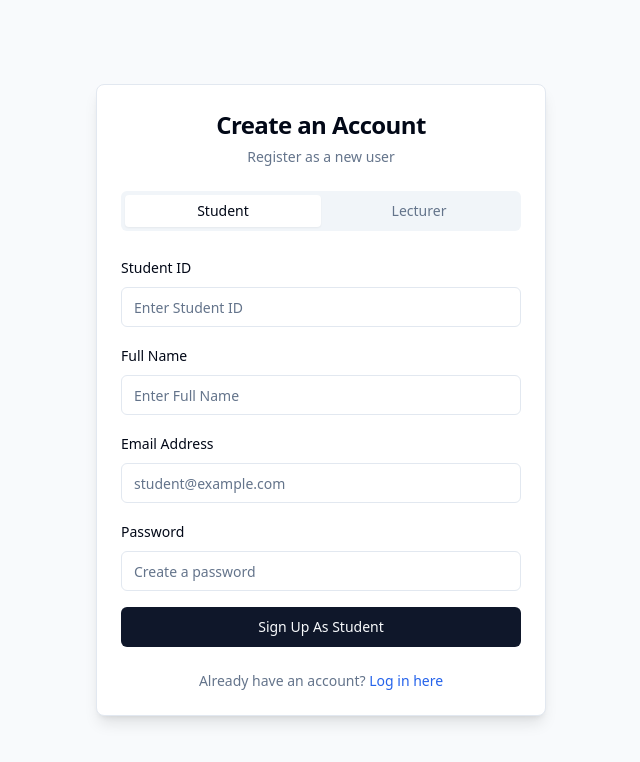
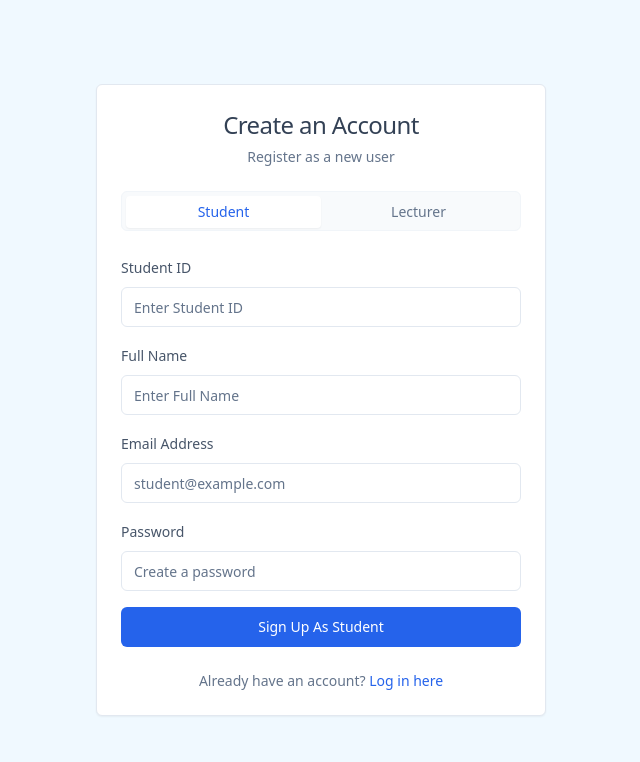
Before and after one commit to CannyCeles/UniDay, a React (Vite) app in the folder frontend/: page /register in a window 1280 px wide. Shown: the top 762 px of the page, without its empty margins (319-959 px from the left). Built offline with nearby package versions, Linux system fonts and the light colour scheme.

Commit message:
login regist style udpate & navigation

```diff
--- a/frontend/src/pages/Register.tsx
+++ b/frontend/src/pages/Register.tsx
@@ -54,23 +54,33 @@ export default function Register() {
   };
 
   return (
-    <div className="flex min-h-screen w-full items-center justify-center bg-slate-50 text-slate-900 py-12">
-      <Card className="w-[450px] shadow-lg">
-        <CardHeader className="text-center">
-          <CardTitle className="text-2xl font-semibold tracking-tight">Create an Account</CardTitle>
-          <CardDescription>Register as a new user</CardDescription>
+    <div className="flex min-h-screen w-full items-center justify-center bg-sky-50 text-slate-800 py-12 font-sans">
+      <Card className="w-[450px] shadow-sm border border-slate-200 bg-white rounded-md">
+        <CardHeader className="text-center pb-6">
+          <CardTitle className="text-2xl font-normal text-slate-700 tracking-tight">Create an Account</CardTitle>
+          <CardDescription className="text-slate-500">Register as a new user</CardDescription>
         </CardHeader>
         <CardContent>
           <Tabs defaultValue="student" className="w-full">
-            <TabsList className="grid w-full grid-cols-2 mb-6">
-              <TabsTrigger value="student">Student</TabsTrigger>
-              <TabsTrigger value="lecturer">Lecturer</TabsTrigger>
+            <TabsList className="grid w-full grid-cols-2 mb-6 bg-slate-50 p-1 rounded-md border border-slate-100">
+              <TabsTrigger
+                value="student"
+                className="data-[state=active]:bg-white data-[state=active]:text-blue-600 data-[state=active]:shadow-sm rounded-sm transition-all"
+              >
+                Student
+              </TabsTrigger>
+              <TabsTrigger
+                value="lecturer"
+                className="data-[state=active]:bg-white data-[state=active]:text-blue-600 data-[state=active]:shadow-sm rounded-sm transition-all"
+              >
+                Lecturer
+              </TabsTrigger>
             </TabsList>
 
             <TabsContent value="student">
               <form onSubmit={handleStudentSubmit} className="space-y-4">
                 <div className="space-y-2">
-                  <Label htmlFor="studentId">Student ID</Label>
+                  <Label htmlFor="studentId" className="font-normal text-slate-600">Student ID</Label>
                   <Input
                     id="studentId"
                     name="studentId"
@@ -79,10 +89,11 @@ export default function Register() {
                     value={studentData.studentId}
                     onChange={handleStudentChange}
                     required
+                    className="border-slate-200 focus-visible:ring-blue-500"
                   />
                 </div>
                 <div className="space-y-2">
-                  <Label htmlFor="student-name">Full Name</Label>
+                  <Label htmlFor="student-name" className="font-normal text-slate-600">Full Name</Label>
                   <Input
                     id="student-name"
                     name="name"
@@ -91,10 +102,11 @@ export default function Register() {
                     value={studentData.name}
                     onChange={handleStudentChange}
                     required
+                    className="border-slate-200 focus-visible:ring-blue-500"
                   />
                 </div>
                 <div className="space-y-2">
-                  <Label htmlFor="student-email">Email Address</Label>
+                  <Label htmlFor="student-email" className="font-normal text-slate-600">Email Address</Label>
                   <Input
                     id="student-email"
                     name="email"
@@ -103,10 +115,11 @@ export default function Register() {
                     value={studentData.email}
                     onChange={handleStudentChange}
                     required
+                    className="border-slate-200 focus-visible:ring-blue-500"
                   />
                 </div>
                 <div className="space-y-2">
-                  <Label htmlFor="student-password">Password</Label>
+                  <Label htmlFor="student-password" className="font-normal text-slate-600">Password</Label>
                   <Input
                     id="student-password"
                     name="password"
@@ -115,9 +128,10 @@ export default function Register() {
                     value={studentData.password}
                     onChange={handleStudentChange}
                     required
+                    className="border-slate-200 focus-visible:ring-blue-500"
                   />
                 </div>
-                <Button type="submit" className="w-full mt-2">
+                <Button type="submit" className="w-full mt-2 bg-blue-600 hover:bg-blue-700 text-white">
                   Sign Up As Student
                 </Button>
               </form>
@@ -126,7 +140,7 @@ export default function Register() {
             <TabsContent value="lecturer">
               <form onSubmit={handleLecturerSubmit} className="space-y-4">
                 <div className="space-y-2">
-                  <Label htmlFor="lecturerId">Lecturer ID</Label>
+                  <Label htmlFor="lecturerId" className="font-normal text-slate-600">Lecturer ID</Label>
                   <Input
                     id="lecturerId"
                     name="lecturerId"
@@ -135,10 +149,11 @@ export default function Register() {
                     value={lecturerData.lecturerId}
                     onChange={handleLecturerChange}
                     required
+                    className="border-slate-200 focus-visible:ring-blue-500"
                   />
                 </div>
                 <div className="space-y-2">
-                  <Label htmlFor="lecturer-name">Full Name</Label>
+                  <Label htmlFor="lecturer-name" className="font-normal text-slate-600">Full Name</Label>
                   <Input
                     id="lecturer-name"
                     name="name"
@@ -147,10 +162,11 @@ export default function Register() {
                     value={lecturerData.name}
                     onChange={handleLecturerChange}
                     required
+                    className="border-slate-200 focus-visible:ring-blue-500"
                   />
                 </div>
                 <div className="space-y-2">
-                  <Label htmlFor="lecturer-email">Email Address</Label>
+                  <Label htmlFor="lecturer-email" className="font-normal text-slate-600">Email Address</Label>
                   <Input
                     id="lecturer-email"
                     name="email"
@@ -159,10 +175,11 @@ export default function Register() {
                     value={lecturerData.email}
                     onChange={handleLecturerChange}
                     required
+                    className="border-slate-200 focus-visible:ring-blue-500"
                   />
                 </div>
                 <div className="space-y-2">
-                  <Label htmlFor="lecturer-password">Password</Label>
+                  <Label htmlFor="lecturer-password" className="font-normal text-slate-600">Password</Label>
                   <Input
                     id="lecturer-password"
                     name="password"
@@ -171,9 +188,10 @@ export default function Register() {
                     value={lecturerData.password}
                     onChange={handleLecturerChange}
                     required
+                    className="border-slate-200 focus-visible:ring-blue-500"
                   />
                 </div>
-                <Button type="submit" className="w-full mt-2">
+                <Button type="submit" className="w-full mt-2 bg-blue-600 hover:bg-blue-700 text-white">
                   Sign Up As Lecturer
                 </Button>
               </form>
```
Also changed, not shown: frontend/src/pages/Login.tsx (+30 -16 lines).
